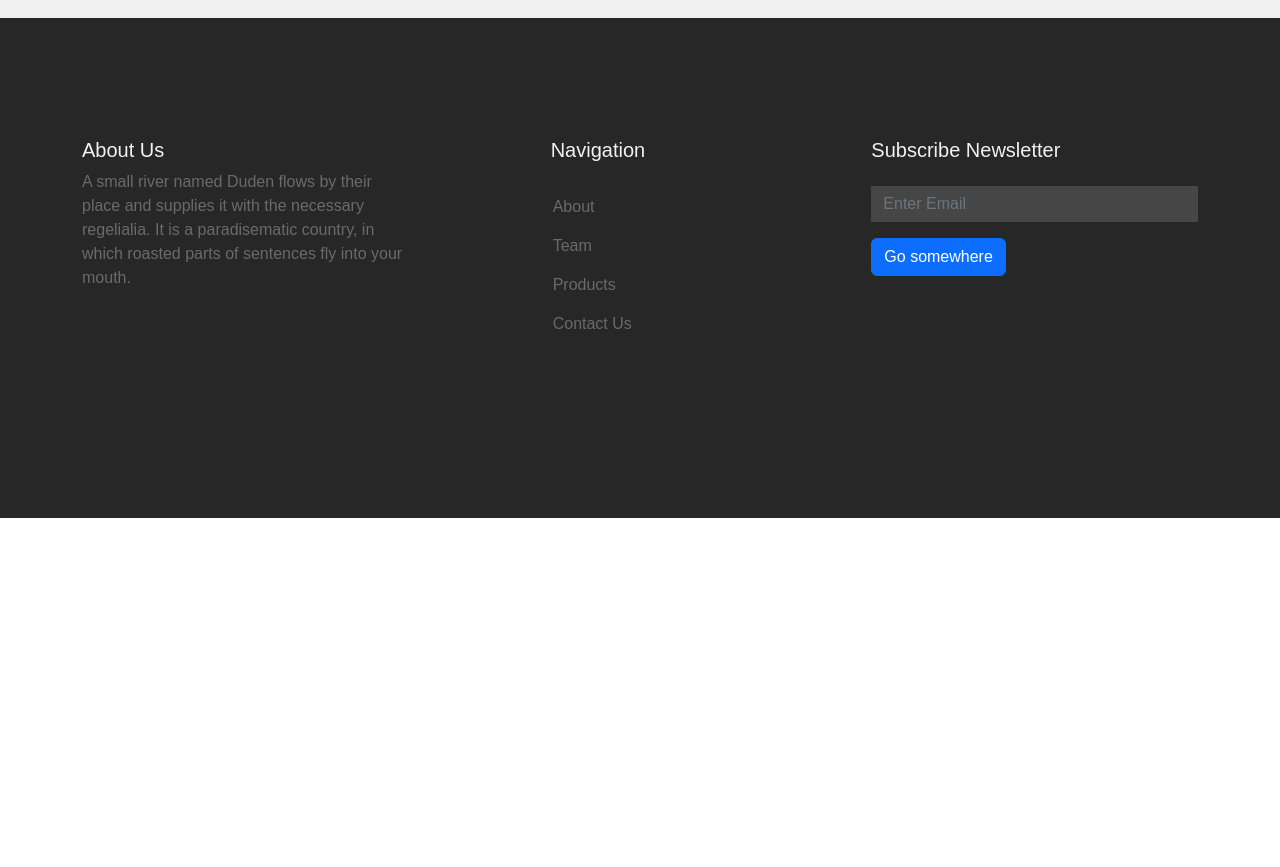
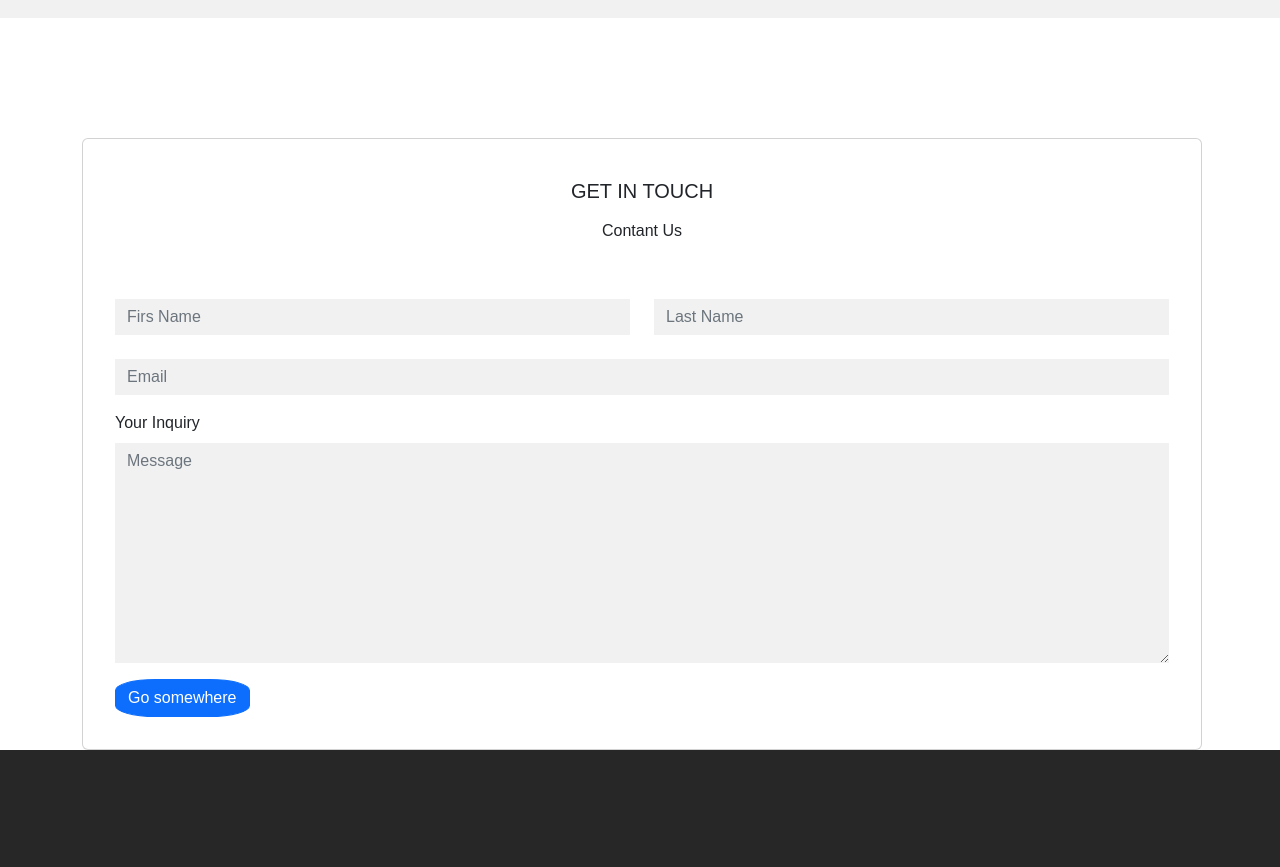
Before and after one commit to FauziaNito/code-avenue-blog, a plain HTML site: page index.html in a window 1280 px wide. Shown: the part 3540-4407 px from the top of the page. Before the commit the page ends 4058 px from the top, so only its background shows below. Drawn offline with Linux system fonts and the light colour scheme.

Commit message:
adds form in the index page

```diff
--- a/index.html
+++ b/index.html
@@ -278,7 +278,45 @@
     <!-- End Our Products Container -->
 
     <!-- Contact Form -->
+    <div id="" class="container top-spacings">
+        <div class="row">
+            <div id="form-card" class="col">
+                <div class="card" style="width: 70rem;">
+                    <div class="card-body">
+                        <h5 class="card-title text-center mt-4 ">GET IN TOUCH</h5>
+                        <p class="card-text text-center mt-3">Contant Us</p>
+                        <div class="m-3">
+                            <div class="mb-3">
+                                <!--Nested grid  -->
+                                <div class="row" style="padding-top: 40px;">
+                                    <div class="col col-dm-12">
+                                        <input type="text" class="form-control form-input" id="exampleFormControlInput1"
+                                            placeholder="Firs Name">
+                                    </div>
+                                    <div class="col col-dm-12">
+                                        <input type="text" class="form-control form-input" id="exampleFormControlInput1"
+                                            placeholder="Last Name">
+                                    </div>
+                                    <!--Nested grid  -->
+                                </div>
+                                <div class="mb-3 mt-4">
+                                    <input type="email" class="form-control form-input" id="exampleFormControlInput1"
+                                        placeholder="Email">
+                                </div>
 
+                            </div>
+                            <div class="mb-3">
+                                <label for="exampleFormControlTextarea1" class="form-label">Your Inquiry</label>
+                                <textarea class="form-control form-input" style="height: 220px;"
+                                    id="exampleFormControlTextarea1" placeholder="Message" rows="3"></textarea>
+                            </div>
+                            <a href="#" class="btn btn-primary btn-round">Go somewhere</a>
+                        </div>
+                    </div>
+                </div>
+            </div>
+        </div>
+    </div>
 
     <!-- End Contact Form -->
 
```
